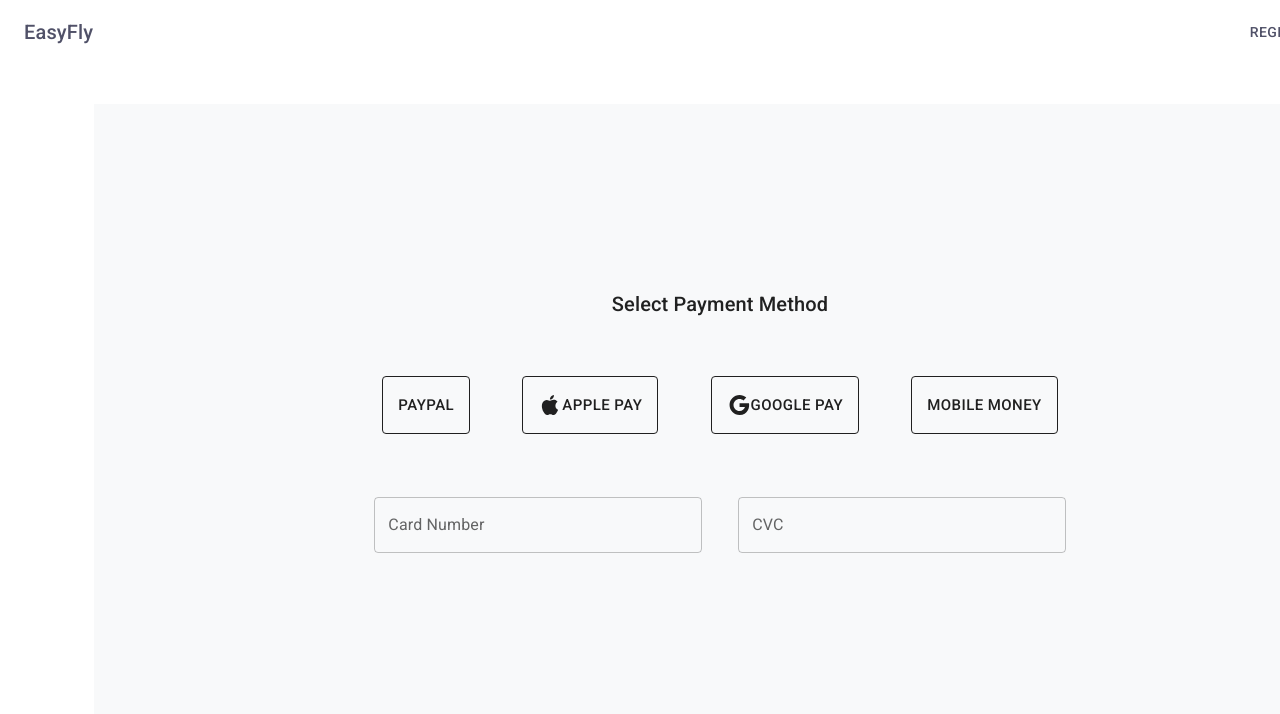
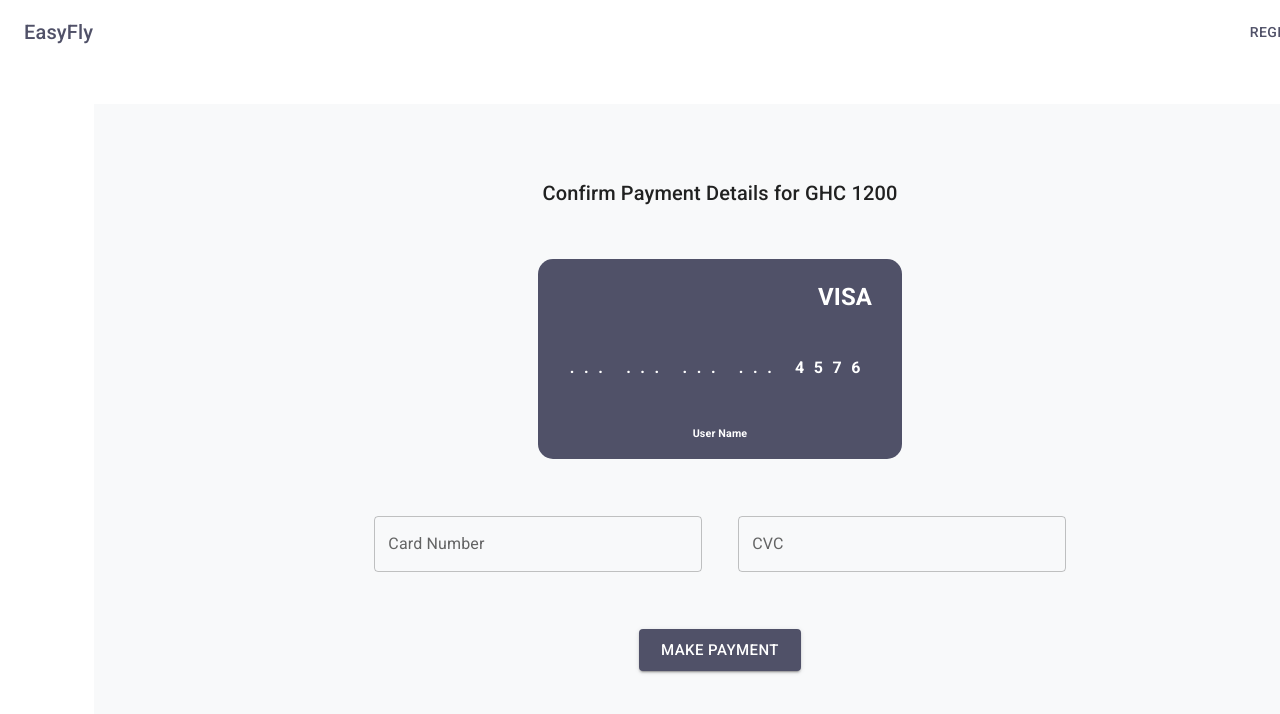
Before and after one commit to Group-13-Mini-Project/easyfly-web, a React (Create React App) app: page /payment in a window 1280 px wide. Shown: the top 714 px of the page. Built offline with nearby package versions, Linux system fonts and the light colour scheme.

Commit message:
payment details ui

```diff
--- a/src/components/formInput.css
+++ b/src/components/formInput.css
@@ -41,6 +41,12 @@
     display: none;
 }
 
+.amount{
+    display: contents;
+    font-size: 1em;
+    color: #202020;
+}
+
 input:invalid[focused="true"]{
     border: 1px solid red;
 }
--- a/src/pages/Payment.jsx
+++ b/src/pages/Payment.jsx
@@ -1,12 +1,27 @@
 import React from 'react'
 import Header from '../components/Header'
 import { Container, Box, Typography, Button, TextField} from '@mui/material'
-import GoogleIcon from '@mui/icons-material/Google';
-import AppleIcon from '@mui/icons-material/Apple';
-import { FontAwesomeIcon } from '@fortawesome/react-fontawesome'
+import Modal from '@mui/material/Modal';
 
 
+const style = {
+  position: 'absolute',
+  top: '50%',
+  left: '50%',
+  transform: 'translate(-50%, -50%)',
+  width: 400,
+  bgcolor: 'background.paper',
+  border: '2px solid #000',
+  boxShadow: 24,
+  p: 4,
+};
+
 const Payment = () => {
+
+  const [open, setOpen] = React.useState(false);
+  const handleOpen = () => setOpen(true);
+  const handleClose = () => setOpen(false);
+
   return (
 
     <div>
@@ -16,19 +31,42 @@
     <Box sx={{height: '80vh', width:'90%', padding:'20px', background: '#F8F9FA',
             borderradius: '15px', display:'flex',flexDirection:'column', justifyContent:'center', alignItems:'center',}}>
 
-            <Typography variant='h6'>Select Payment Method</Typography>
-            <Box sx={{height: '70px',width:"60%", display:'flex', flexDirection:'row', justifyContent:'space-around', alignItems:'center', marginTop:'50px'}}>
-                <Button variant='outlined' size='large' sx={{color: '#202020', border: '1px solid #202020', padding:"15px"}}><FontAwesomeIcon icon="fa-brands fa-paypal" /> paypal</Button>
-                <Button variant='outlined' size='large' sx={{color: '#202020', border: '1px solid #202020', padding:"15px"}}><AppleIcon /> Apple Pay</Button>
-                <Button variant='outlined' size='large' sx={{color: '#202020', border: '1px solid #202020', padding:"15px"}}><GoogleIcon /> Google Pay</Button>
-                <Button variant='outlined' size='large' sx={{color: '#202020', border: '1px solid #202020', padding:"15px"}}>Mobile Money</Button>
+            <Typography variant='h6'>Confirm Payment Details for GHC <span className='amount'>1200</span></Typography>
+
+            {/* debit card */}
+            <Box sx={{height: '200px',width:"30%",borderRadius:'15px',color:'#fff', bgcolor:'#505168', display:'flex', flexDirection:'column', justifyContent:'space-around', alignItems:'center', marginTop:'50px'}}>
+            <div className='visa'><h2>VISA</h2></div>
+            <div className='cardId'><h4>... ... ...  ...   4576</h4></div>
+            <div><h6>User Name</h6></div>
             </Box>
             <Box sx={{height: '70px',width:"60%", display:'flex', flexDirection:'row', justifyContent:'space-around', alignItems:'center', marginTop:'50px'}}>
             <TextField id="outlined-basic" label="Card Number" variant="outlined" sx={{width:"45%"}} />
             <TextField id="outlined-basic" label="CVC" variant="outlined" sx={{width:"45%"}}/>
             </Box>
-    </Box>
-    </Container>
+
+            <Button onClick={handleOpen} variant='contained' size='large' sx={{marginTop:'50px', bgcolor:'#505168'}}>Make Payment </Button>
+
+            {/* modal */}
+                <Modal
+                  open={open}
+                  onClose={handleClose}
+                  aria-labelledby="modal-modal-title"
+                  aria-describedby="modal-modal-description"
+                >
+                  <Box sx={style}>
+                    <Typography id="modal-modal-title" variant="h6" component="h2">
+                    Payment successful
+                    </Typography>
+                    <Typography id="modal-modal-description" sx={{ mt: 2 }}>
+                    Your flights are booked and ready to go. View your boarding pass.
+                    </Typography>
+                    <Button variant="contained" sx={{marginTop: "20px"}}>view boarding pass</Button>
+
+
+                  </Box>
+                </Modal>
+              </Box>
+         </Container>
     </div>
 
   )
```
